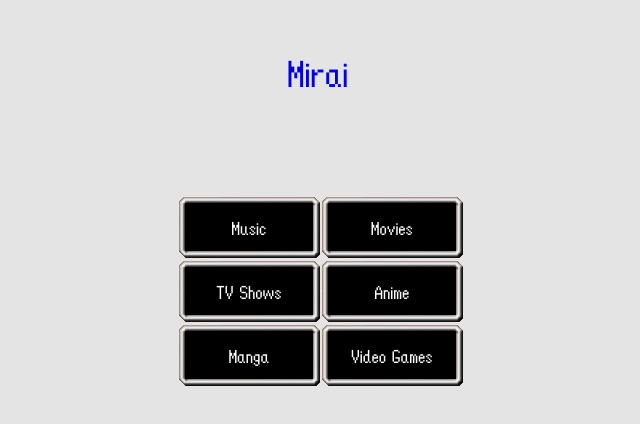
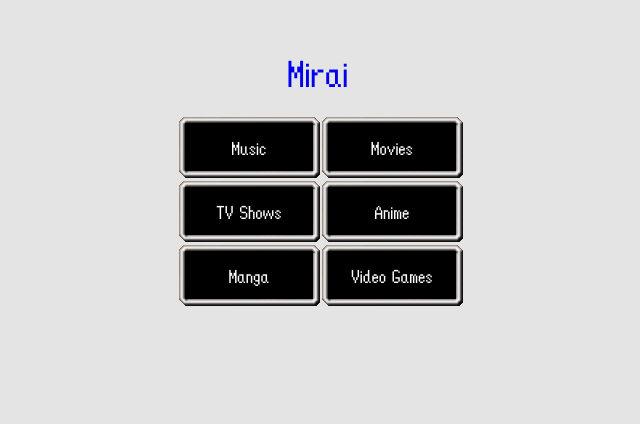
Before and after one commit to miishin/mirai, a Next.js app: page /like in a window 1280 px wide. Shown: the part 108-532 px from the top of the page, without its empty margins (321-961 px from the left). Built offline with nearby package versions, Linux system fonts and the light colour scheme; a web font is replaced by a local one.

Commit message:
removed floating text

```diff
--- a/pages/like.js
+++ b/pages/like.js
@@ -8,7 +8,7 @@ export default function Ratings() {
     <div className="container">
       <NHead name="Ratings"/>
       <Header></Header>
-      <div className={styles.linktxt}>∗: You want to know what I like?</div>
+
       <main className={styles.menu}>
           <div className={styles.menuItem}>
             <img src="menu_item.svg" className={styles.img}/>
--- a/styles/GridMenu.module.css
+++ b/styles/GridMenu.module.css
@@ -4,7 +4,7 @@
     height: 190px;
     padding: 20px;
     position: absolute;
-    top: 50%;
+    top: 40%;
     left: 50%;
     -ms-transform: translate(-50%, -50%);
     transform: translate(-50%, -50%);
@@ -40,3 +40,10 @@
   .linktxt:hover {
     cursor: pointer;
   }
+
+  .title {
+    color: white;
+    font-size: medium;
+    font-family: Dragon-Quest;
+    text-align: center;
+  }
```
